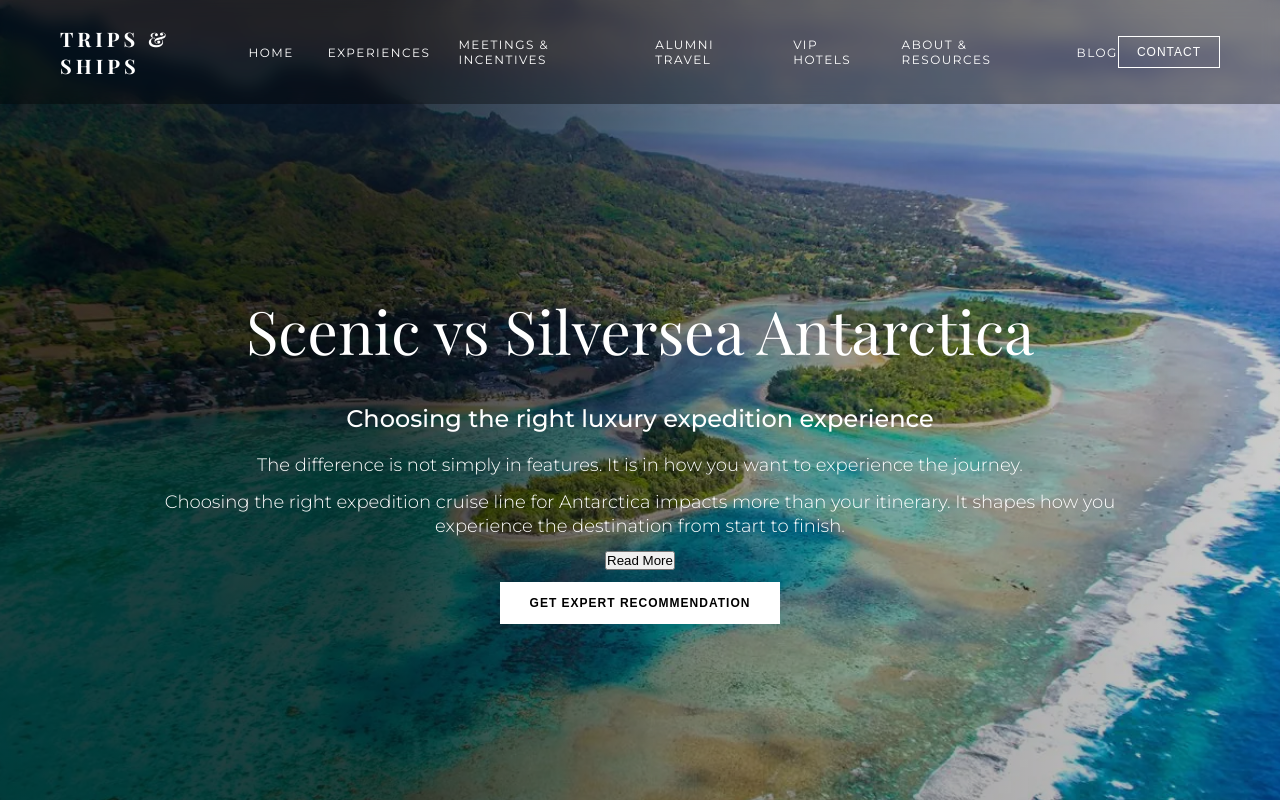
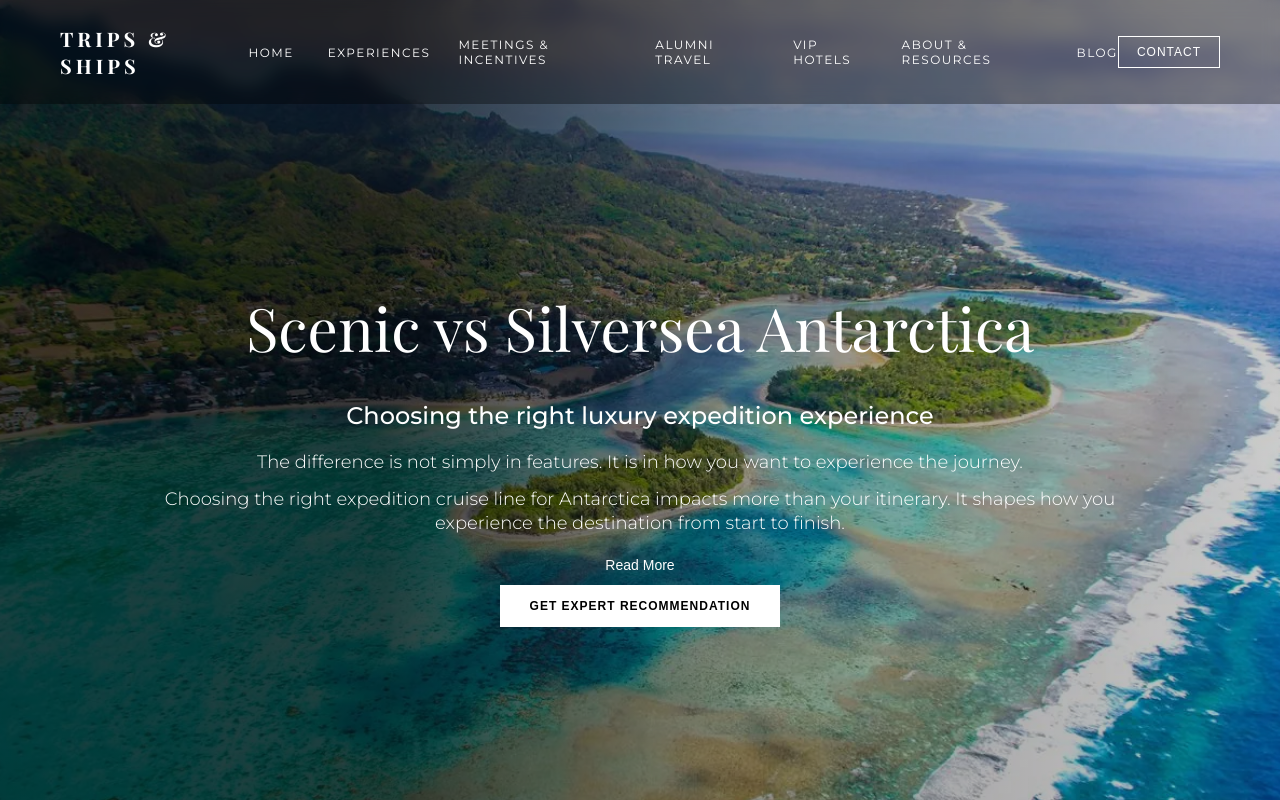
Before and after one commit to shpatel123/ArticalProject, a React (Vite) app: page /scenic-vs-silversea-antarctica in a window 1280 px wide. Shown: the top 800 px of the page. Built offline with nearby package versions, Linux system fonts and the light colour scheme; a web font is replaced by a local one.

Commit message:
fix read more button

```diff
--- a/src/pages/ScenicVSSilversea/ScenicVSSilversea.css
+++ b/src/pages/ScenicVSSilversea/ScenicVSSilversea.css
@@ -45,7 +45,35 @@
   z-index: 1;
 }
 
-
+.senianta-readmore-wrapper{
+    display: flex;
+  justify-content: center;
+  margin-top: 10px;
+}
+
+.senianta-readmore-btn{
+    background: transparent;
+  border: none;
+  color: white;
+  font-size: 14px;
+  cursor: pointer;
+  position: relative;
+}
+
+.senianta-readmore-btn::after {
+  content: "";
+  width: 0;
+  height: 1px;
+  background: white;
+  position: absolute;
+  left: 0;
+  bottom: -2px;
+  transition: 0.3s;
+}
+
+.senianta-readmore-btn:hover::after {
+  width: 100%;
+}
 
 .senianta-hero-content {
   max-width: 990px;
@@ -209,6 +237,7 @@
     text-align: center;
     padding: 12px 0;
   }
+
 }
 
 @media (max-width: 768px) {
```
